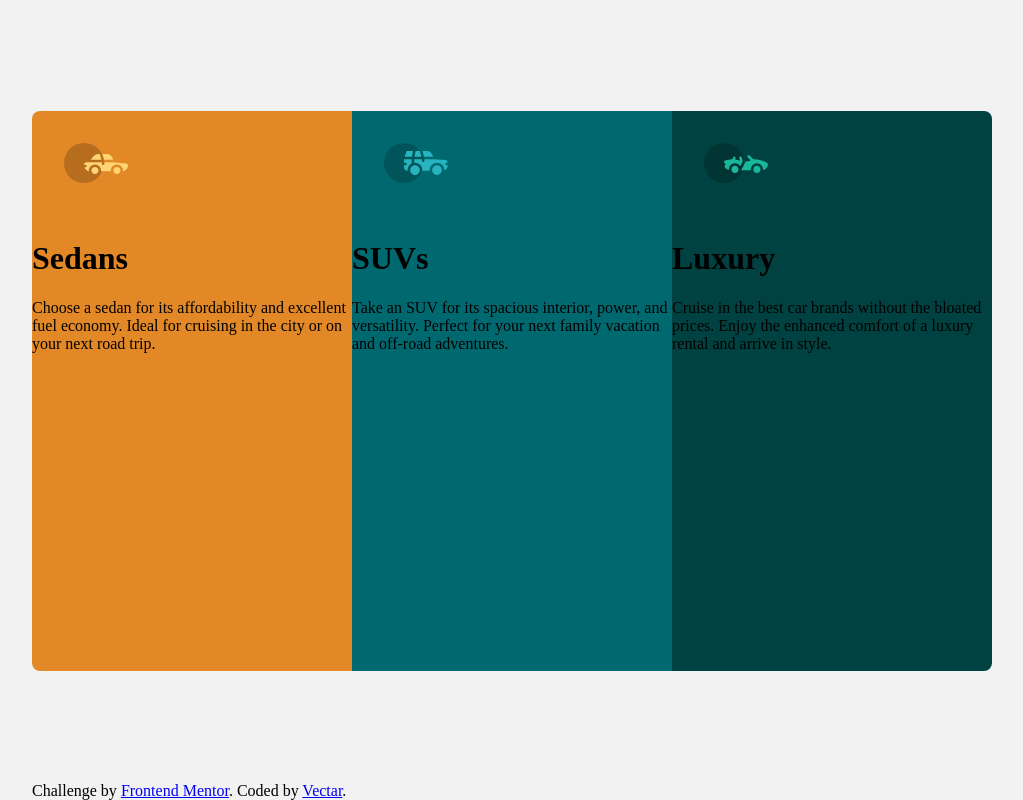
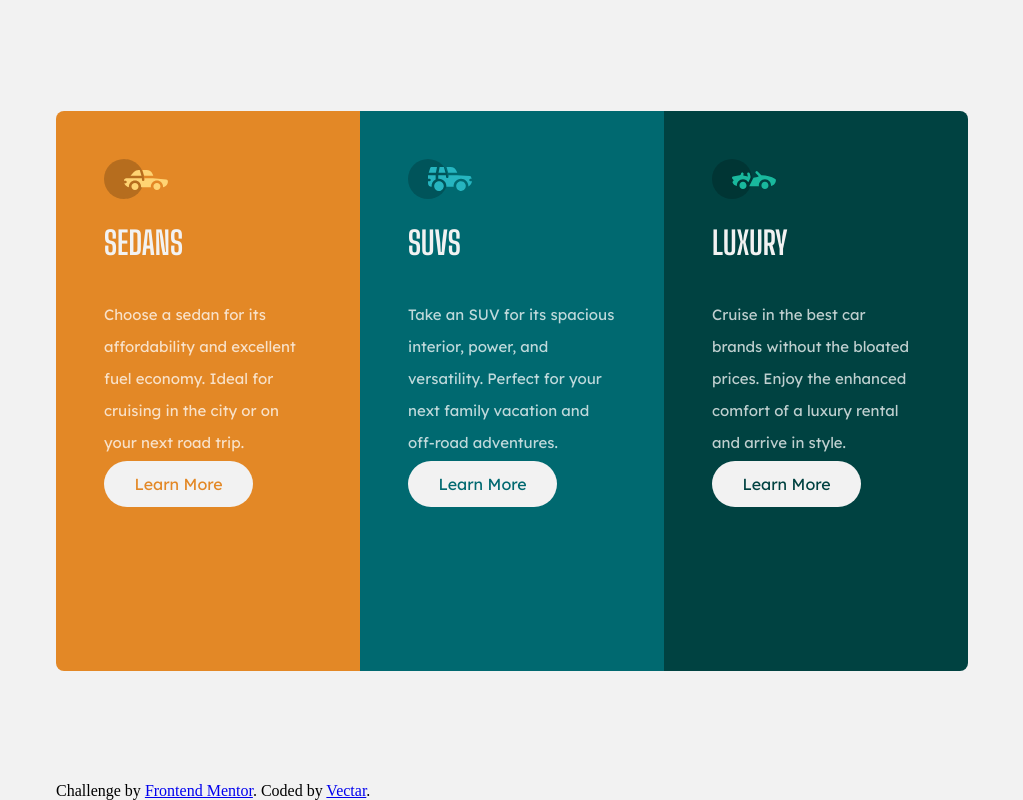
Before and after one commit to vec-Frontend-Mentor/2-3column-preview-card-component, a plain HTML site: page index.html in a window 1280 px wide. Shown: the whole page, without its empty margins (128-1151 px from the left). Drawn offline with Linux system fonts and the light colour scheme.

Commit message:
format buttons

```diff
--- a/index.html
+++ b/index.html
@@ -4,6 +4,9 @@
     <meta charset="UTF-8">
     <meta name="viewport" content="width=device-width, initial-scale=1.0">
 
+    <link rel="preconnect" href="https://fonts.googleapis.com">
+    <link rel="preconnect" href="https://fonts.gstatic.com" crossorigin>
+    <link href="https://fonts.googleapis.com/css2?family=Big+Shoulders+Display:wght@700&family=Lexend+Deca&display=swap" rel="stylesheet">
     <link rel="icon" type="image/png" sizes="32x32" href="./images/favicon-32x32.png">
     <link rel="stylesheet" href="styles.css">
 
@@ -17,9 +20,14 @@
         <div>
           <img src="images/icon-sedans.svg" alt="Sedans">
         </div>
-        <h1>Sedans</h1>
+        <h1>SEDANS</h1>
+        <p>
           Choose a sedan for its affordability and excellent fuel economy. Ideal for cruising in the city
           or on your next road trip.
+        </p>
+        <div>
+          <a class="button" href="#">Learn More</a>
+        </div>
       </div>
 
       <!-- SUVs -->
@@ -27,9 +35,14 @@
         <div>
           <img src="images/icon-suvs.svg" alt="SUVs">
         </div>
-        <h1>SUVs</h1>
+        <h1>SUVS</h1>
+        <p>
           Take an SUV for its spacious interior, power, and versatility. Perfect for your next family vacation
           and off-road adventures.
+        </p>
+        <div>
+          <a class="button" href="#">Learn More</a>
+        </div>
       </div>
 
       <!-- Luxury -->
@@ -37,9 +50,13 @@
         <div>
           <img src="images/icon-luxury.svg" alt="Luxury">
         </div>
-        <h1>Luxury</h1>
+        <h1>LUXURY</h1>
+        <p>
           Cruise in the best car brands without the bloated prices. Enjoy the enhanced comfort of a luxury
           rental and arrive in style.
+        </p>
+        <div>
+          <a class="button" href="#">Learn More</a>
         </div>
     </main>
 
--- a/styles.css
+++ b/styles.css
@@ -8,6 +8,11 @@ Very dark cyan: hsl(179, 100%, 13%)
 
 Transparent white (paragraphs): hsla(0, 0%, 100%, 0.75)
 Very light gray (background, headings, buttons): hsl(0, 0%, 95%) */
+* {
+    -moz-box-sizing: border-box;
+    -webkit-box-sizing: border-box;
+     box-sizing: border-box;
+}
 
 html {
     margin: 0;
@@ -39,12 +44,9 @@ main {
 .box {
     display: flex;
     flex-direction: column;
-    max-width: 20rem;
+    max-width: 19rem;
     min-height: 35rem;
-}
-
-.box img {
-    padding: 2rem;
+    padding: 3rem;
 }
 
 #d1 {
@@ -62,3 +64,36 @@ main {
     border-top-right-radius: 0.5rem;
     border-bottom-right-radius: 0.5rem;
 }
+
+h1 {
+    color: hsl(0, 0%, 95%);
+    font-family: 'Big Shoulders Display', cursive;
+
+}
+
+p {
+    color: hsla(0, 0%, 100%, 0.75);
+    font-family: 'Lexend Deca', sans-serif;
+    line-height: 2rem;
+    font-size: 15px;
+}
+
+.button {
+    font-family: 'Lexend Deca', sans-serif;
+    background-color: hsl(0, 0%, 95%);
+    text-decoration: none;
+    border-radius: 1.5rem;
+    padding: 0.8rem 1.9rem;
+}
+
+#d1 a {
+    color: hsl(31, 77%, 52%);
+}
+
+#d2 a {
+    color: hsl(184, 100%, 22%);
+}
+
+#d3 a {
+    color: hsl(179, 100%, 13%);
+}
```
Also changed, not shown: 2 other files. Lines whose indentation alone changed are shown as unchanged.
